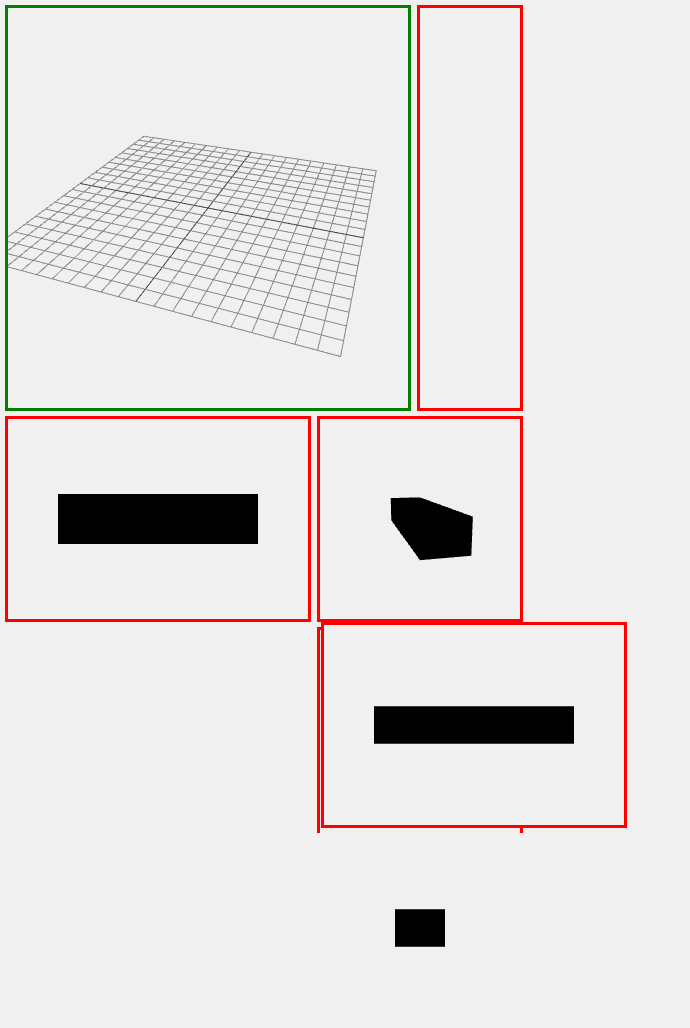
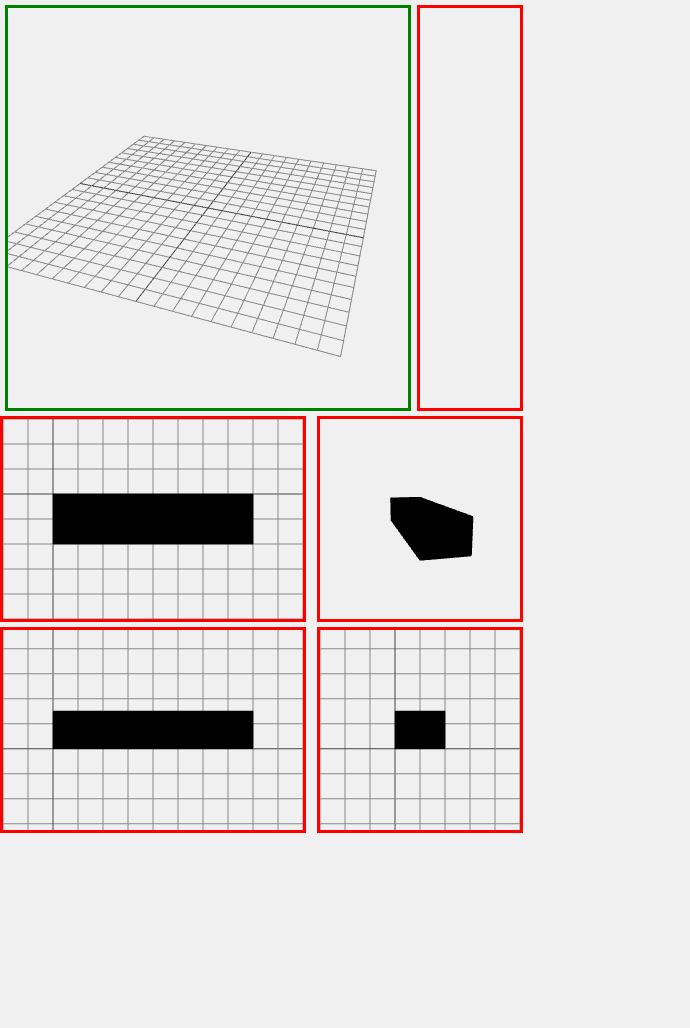
Before and after one commit to bgillock/woodwork, a website: page index.html in a window 1280 px wide. Shown: the whole page, without its empty margins (0-690 px from the left). After the commit the page ends 833 px from the top, so only its background shows below. Drawn offline with Linux system fonts and the light colour scheme.

Commit message:
Add grids to cut views and border on faces

```diff
--- a/cut.js
+++ b/cut.js
@@ -18,13 +18,14 @@ class CutView {
         this.camera.up.fromArray(up)
 
         this.renderer = new THREE.WebGLRenderer({ antialias: true })
+        this.renderer.autoClear = false
         this.renderer.setClearColor(0xf0f0f0);
         this.renderer.setPixelRatio(window.devicePixelRatio)
         this.renderer.setSize(this.cut.clientWidth, this.cut.clientHeight)
 
         this.controls = new THREE.OrbitControls(this.camera, this.renderer.domElement, renderCut);
         this.controls.enabled = true
-        this.controls.enableRotate = false
+        this.controls.enableRotate = true
 
         this.cut.appendChild(this.renderer.domElement)
         this.cut.style.cursor = 'auto'
@@ -37,16 +38,16 @@ function loadCutScene(piece) {
     var center = new THREE.Vector3((bbox.max.x + bbox.min.x) / 2, (bbox.max.y + bbox.min.y) / 2, (bbox.max.z + bbox.min.z) / 2)
 
     topView = new CutView('cuttop',
-        size.x, -center.x, -center.z, [0, 0, -1],
+        size.x, center.x, center.z, [0, 0, 1],
         new THREE.Vector3(0, -1000, 0))
 
     frontView = new CutView('cutfront',
-        size.x, -center.x, center.y, [0, 1, 0],
+        size.x, center.x, -center.y, [0, -1, 0],
         new THREE.Vector3(0, 0, -1000))
 
     rightView = new CutView('cutright',
-        size.x, center.z, center.y, [0, 1, 0],
-        new THREE.Vector3(-1000, 0, 0))
+        size.x, center.z, -center.y, [0, -1, 0],
+        new THREE.Vector3(1000, 0, 0))
 
     cutpersp = document.getElementById('cutpersp')
     aspect = cutpersp.clientWidth / cutpersp.clientHeight;
@@ -67,15 +68,30 @@ function loadCutScene(piece) {
     cutpersp.style.cursor = 'auto';
 
 }
+var gridXZScene = null
 
 function initCutScene() {
-    cutScene = new THREE.Scene();
+    var cutScene = new THREE.Scene();
+
+    // grid
+    var gridHelperXZ = new THREE.GridHelper(1000, 20);
+    var gridHelperYX = new THREE.GridHelper(1000, 20).rotateX(-Math.PI / 2);
+    var gridHelperZY = new THREE.GridHelper(1000, 20).rotateZ(-Math.PI / 2);
+
+    gridXZScene = new THREE.Scene();
+    gridXZScene.add(gridHelperXZ);
+
+    gridYXScene = new THREE.Scene();
+    gridYXScene.add(gridHelperYX);
+
+    gridZYScene = new THREE.Scene();
+    gridZYScene.add(gridHelperZY);
 
     // Lights
     var ambientLight = new THREE.AmbientLight(0x606060);
     cutScene.add(ambientLight);
     var directionalLight = new THREE.DirectionalLight(0xffffff);
-    directionalLight.position.set(1, 0.75, 0.5).normalize();
+    directionalLight.position.set(1000, 750, 500).normalize();
     cutScene.add(directionalLight);
 
     document.addEventListener('keydown', onDocumentKeyDown, false);
@@ -87,8 +103,20 @@ function initCutScene() {
 
 function renderCut() {
     if (topView == null || frontView == null || rightView == null || cutPerspCamera == null) return
+    topView.renderer.clear()
+    topView.renderer.render(gridXZScene, topView.camera)
+    topView.renderer.clearDepth()
     topView.renderer.render(cutScene, topView.camera)
+
+    frontView.renderer.clear()
+    frontView.renderer.render(gridYXScene, frontView.camera)
+    frontView.renderer.clearDepth()
     frontView.renderer.render(cutScene, frontView.camera)
+
+    rightView.renderer.clear()
+    rightView.renderer.render(gridZYScene, rightView.camera)
+    rightView.renderer.clearDepth()
     rightView.renderer.render(cutScene, rightView.camera)
+
     cutPerspRenderer.render(cutScene, cutPerspCamera)
 }
--- a/face.js
+++ b/face.js
@@ -12,13 +12,24 @@ class Face {
         this.geometry = new THREE.ShapeBufferGeometry(shape);
         this.material = new THREE.MeshPhongMaterial({
             //side: THREE.DoubleSide,
-            map: this.texture
+            map: this.texture,
+            polygonOffset: true,
+            polygonOffsetFactor: 1, // positive value pushes polygon further away
+            polygonOffsetUnits: 1
         });
+
+        // mesh
         this.mesh = new THREE.Mesh(this.geometry, this.material)
         this.mesh.position.set(this.origin.x, this.origin.y, this.origin.z);
         this.mesh.rotation.set(rotation.x, rotation.y, rotation.z);
         this.mesh.scale.set(1, 1, 1);
         this.mesh.updateMatrixWorld();
+
+        // wireframe
+        var geo = new THREE.EdgesGeometry( this.mesh.geometry ); // or WireframeGeometry
+        var mat = new THREE.LineBasicMaterial( { color: 0x000000, linewidth: 3 } );
+        var wireframe = new THREE.LineSegments( geo, mat );
+        this.mesh.add( wireframe );
 
         // Save actual points and normals for this face for other highlighting and hit testing
         this.points = []
--- /dev/null
+++ b/grid.js
@@ -0,0 +1,39 @@
+function MyGridHelper( size, divisions, color1, color2 ) {
+
+	size = size || 10;
+	divisions = divisions || 10;
+	color1 = new THREE.Color( color1 !== undefined ? color1 : 0x444444 );
+	color2 = new THREE.Color( color2 !== undefined ? color2 : 0x888888 );
+
+	var center = divisions / 2;
+	var step = size / divisions;
+	var halfSize = size / 2;
+
+	var vertices = [], colors = [];
+
+	for ( var i = 0, j = 0, k = - halfSize; i <= divisions; i ++, k += step ) {
+
+		vertices.push( - halfSize, 0, k, halfSize, 0, k );
+		vertices.push( k, 0, - halfSize, k, 0, halfSize );
+
+		var color = i === center ? color1 : color2;
+
+		color.toArray( colors, j ); j += 3;
+		color.toArray( colors, j ); j += 3;
+		color.toArray( colors, j ); j += 3;
+		color.toArray( colors, j ); j += 3;
+
+	}
+
+	var geometry = new THREE.BufferGeometry();
+	geometry.addAttribute( 'position', new THREE.Float32BufferAttribute( vertices, 3 ) );
+	geometry.addAttribute( 'color', new THREE.Float32BufferAttribute( colors, 3 ) );
+
+	var material = new THREE.LineBasicMaterial( { vertexColors: THREE.VertexColors } );
+
+	THREE.LineSegments.call( this, geometry, material );
+
+}
+
+MyGridHelper.prototype = Object.create( THREE.LineSegments.prototype );
+MyGridHelper.prototype.constructor = MyGridHelper;
--- a/index.html
+++ b/index.html
@@ -47,7 +47,7 @@
         height: 200px;
         border: 3px solid red;
         float: left;
-        margin: 5px;
+        margin-top: 5px;
     }
 
     #cutpersp {
@@ -63,8 +63,7 @@
         height: 200px;
         border: 3px solid red;
         float: left;
-        margin-left: 5px;
-        margin-top: 0px;
+        margin-top: 5px;
     }
 
     #cutright {
@@ -92,6 +91,7 @@
     <script src="piece.js"></script>
     <script src="assembly.js"></script>
     <script src="cut.js"></script>
+    <script src="grid.js"></script>
     <script>
         var gridGeometry
         var plane, cube;
```
